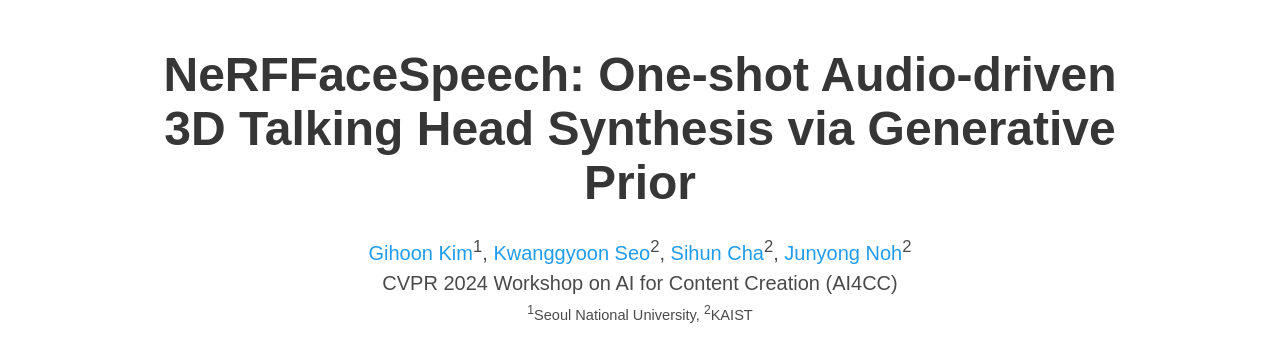
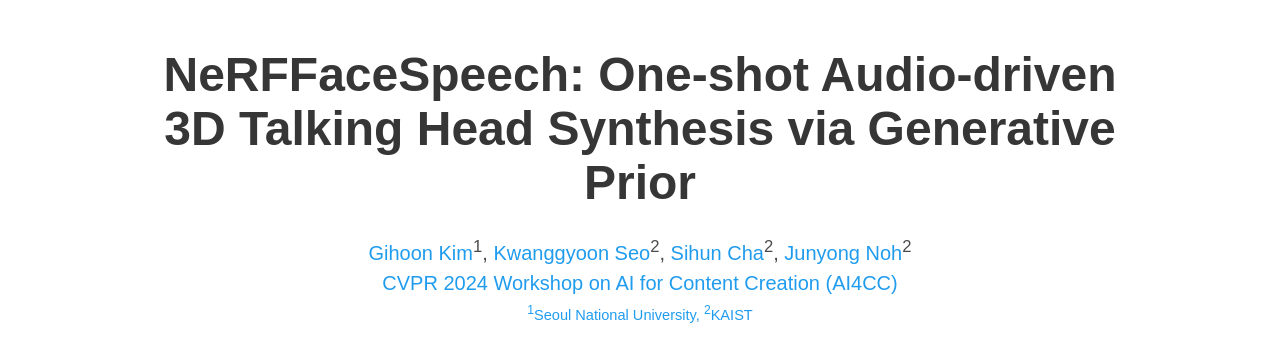
Before and after one commit to rlgnswk/NeRFFaceSpeech_ProjectPage, a plain HTML site: page index.html in a window 1280 px wide. Shown: the top 337 px of the page. Drawn offline with nearby package versions, Linux system fonts and the light colour scheme; no server answers; some icons are missing; a web font is replaced by a local one.

Commit message:
Update index.html

```diff
--- a/index.html
+++ b/index.html
@@ -87,7 +87,7 @@
                   </div>
 
                   <div class="is-size-5 publication-authors">
-                    <span class="author-block">CVPR 2024 Workshop on AI for Content Creation (AI4CC)<br></span>
+                    <span class="author-block"><a href=https://ai4cc.net/ target="_blank">CVPR 2024 Workshop on AI for Content Creation (AI4CC)<br></span>
                     <span class="eql-cntrb"><small><br><sup>1</sup>Seoul National University, <sup>2</sup>KAIST</small></span>
                   </div>
 
```
